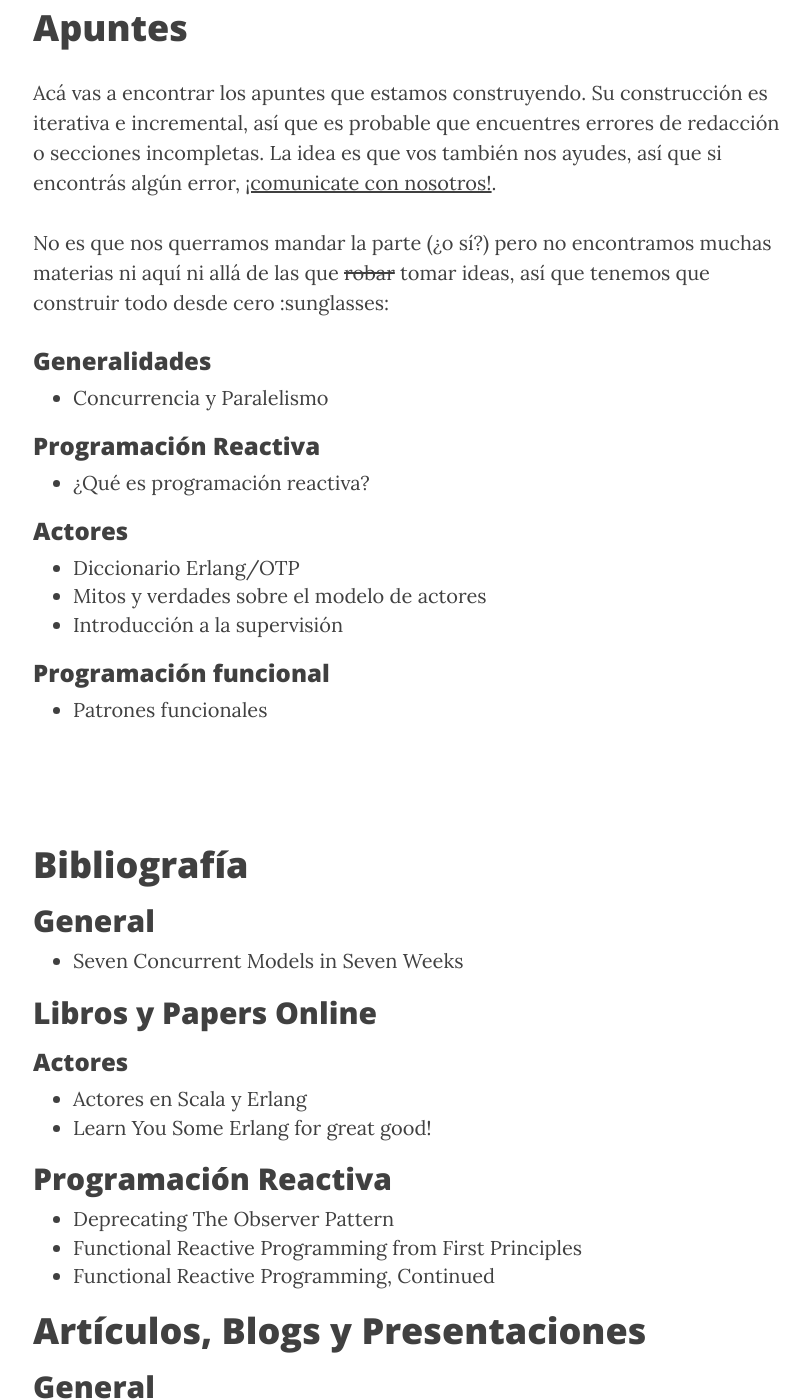
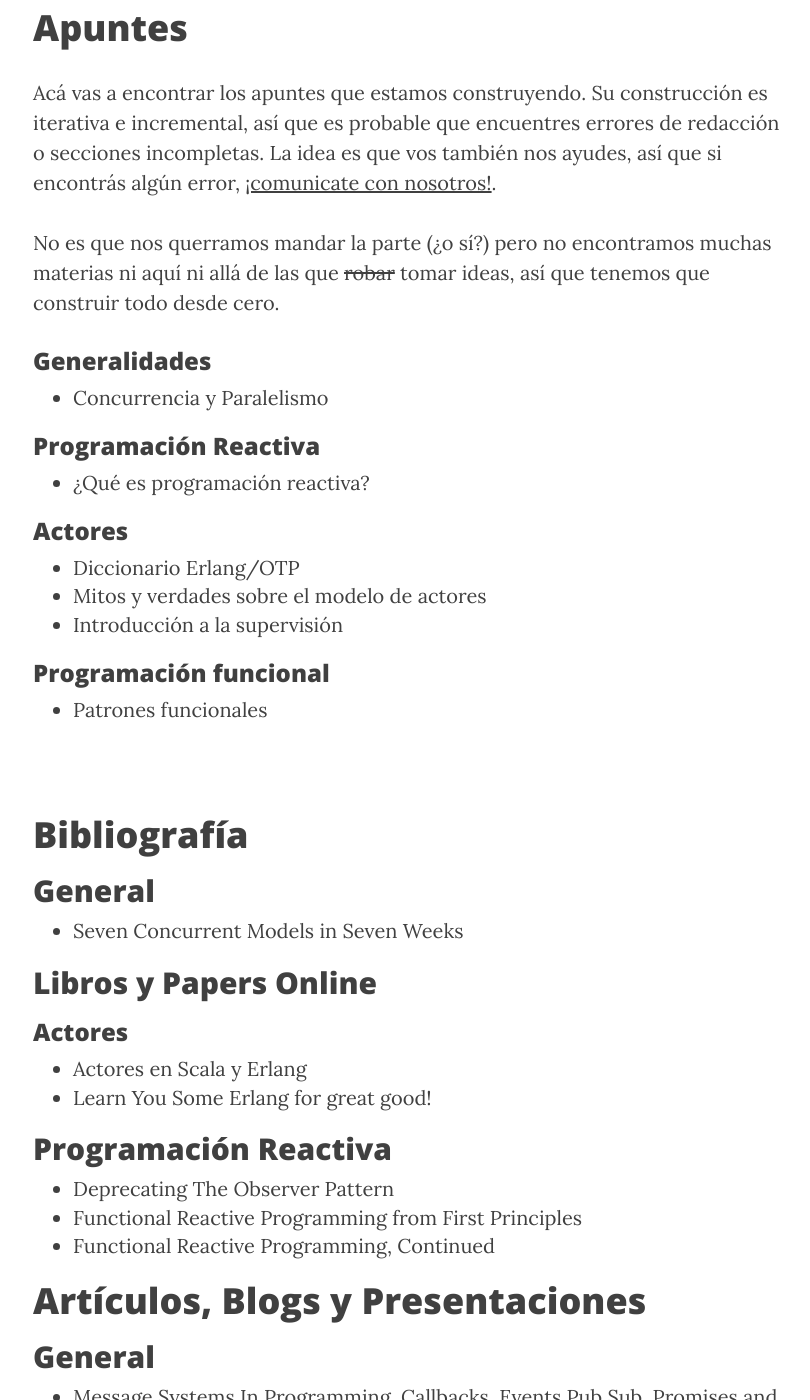
Before and after one commit to arquitecturas-concurrentes/arquitecturas-concurrentes.github.io, a Jekyll site: the page built from material.md, in a window 1280 px wide and 1400 px high, scrolled down 484 px. Shown: the whole window, without its empty margins (232-1042 px from the left). Built offline with Jekyll 4.4.1, drawn with Linux system fonts in a browser that asks for light colours; nearby versions of some CDN libraries; some of the changed lines change nothing that is shown; some of the changed text lies outside the part shown.

Commit message:
Update material.md

```diff
--- a/material.md
+++ b/material.md
@@ -8,7 +8,7 @@
 
 Acá vas a encontrar los apuntes que estamos construyendo. Su construcción es iterativa e incremental, así que es probable que encuentres errores de redacción o secciones incompletas. La idea es que vos también nos ayudes, así que si encontrás algún error, [¡comunicate con nosotros!](/about).
 
-No es que nos querramos mandar la parte (¿o sí?) pero no encontramos muchas materias ni aquí ni allá de las que <del>robar</del> tomar ideas, así que tenemos que construir todo desde cero :sunglasses:
+No es que nos querramos mandar la parte (¿o sí?) pero no encontramos muchas materias ni aquí ni allá de las que <del>robar</del> tomar ideas, así que tenemos que construir todo desde cero.
 
 ###Generalidades
 
@@ -28,7 +28,6 @@
 
 - [Patrones funcionales](https://docs.google.com/document/d/13XFlFnOaOtMq7I_r4xRUqLP-sasnEJA0-zSEh7utMQ0)
 
-<br>
 <br>
 
 #Bibliografía
@@ -56,6 +55,7 @@
 ##General
 
 - [Message Systems In Programming, Callbacks, Events Pub Sub, Promises and Streams](http://jessewarden.com/2014/10/message-systems-in-programming-callbacks-events-pub-sub-promises-and-streams.html)
+- [Concurrencia vs Paralelismo, en Haskell](https://wiki.haskell.org/Parallelism)
 
 ##Actores
 
```
